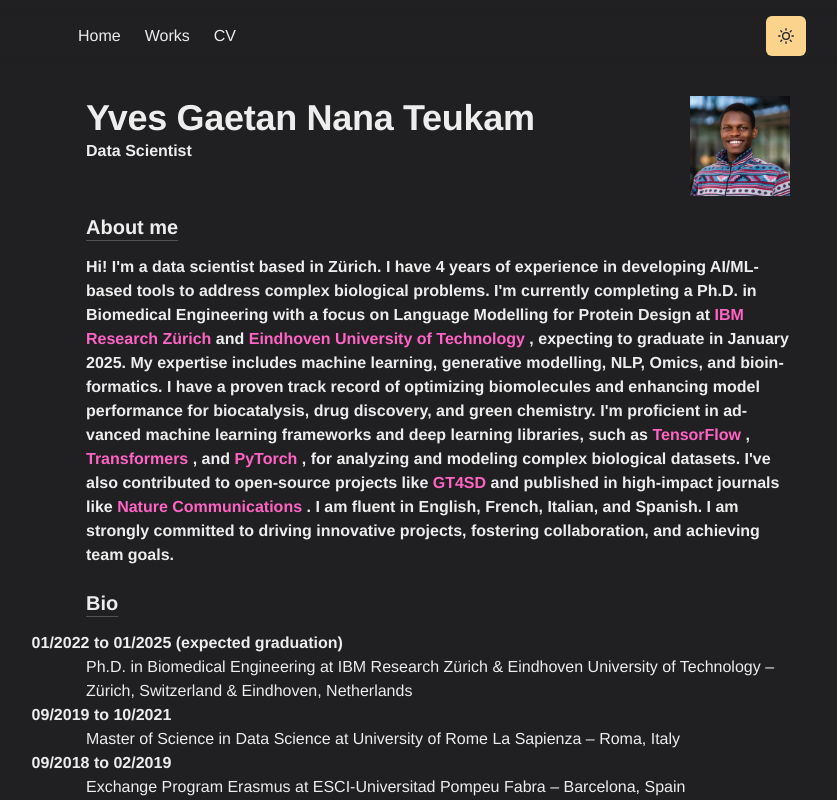
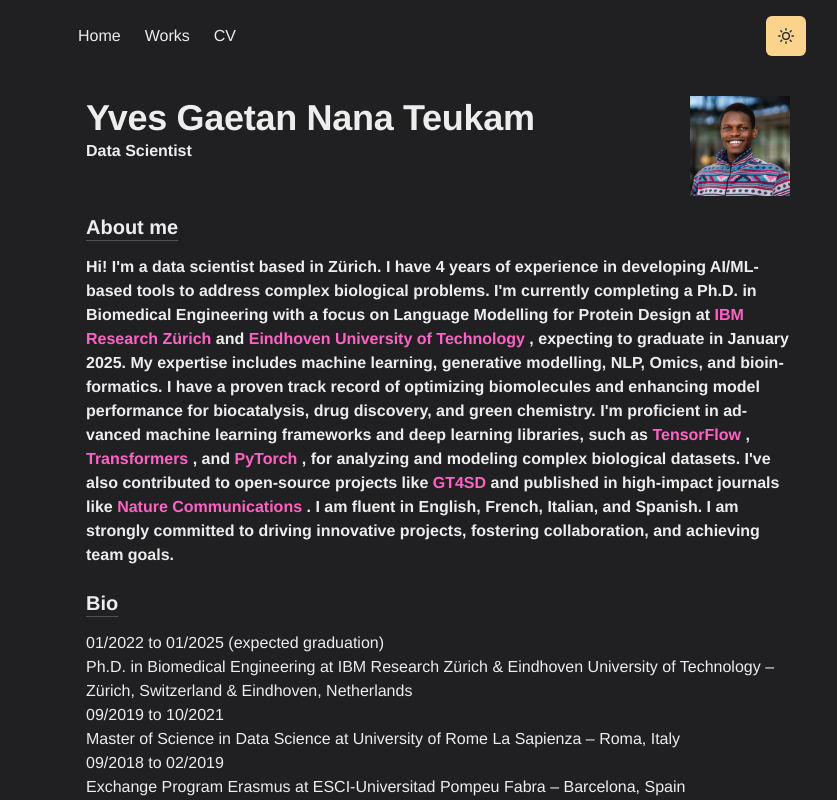
Before and after one commit to yvesnana/nana.github.io, a Next.js app: page / in a window 1280 px wide. Shown: the top 800 px of the page, without its empty margins (202-1039 px from the left). Built offline with nearby package versions, Linux system fonts and the light colour scheme; a web font is replaced by a local one.

Commit message:
Update bio.js

```diff
--- a/components/bio.js
+++ b/components/bio.js
@@ -2,11 +2,9 @@ import { Box } from '@chakra-ui/react'
 import styled from '@emotion/styled'
 
 export const BioSection = styled(Box)`
-  paddingLeft: 3.4em;
-  text-indent: -3.4em;
+
 `
 
 export const BioYear = styled(Box)`
-  font-weight: bold;
-  margin-right: 1em;
+
 `
```
